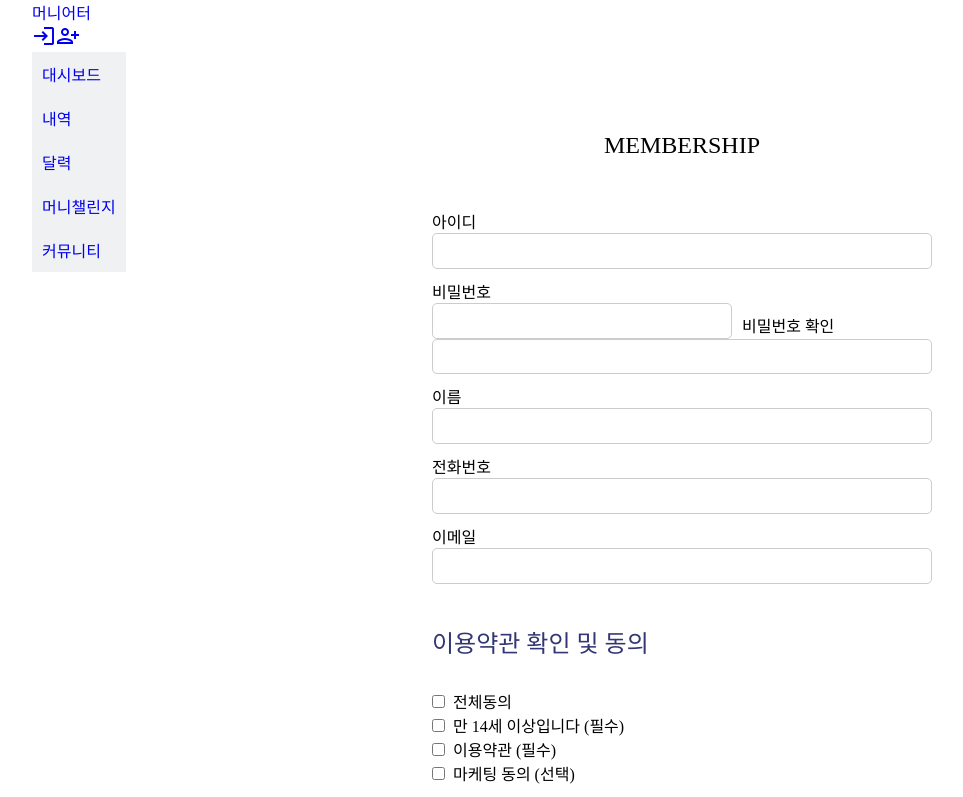
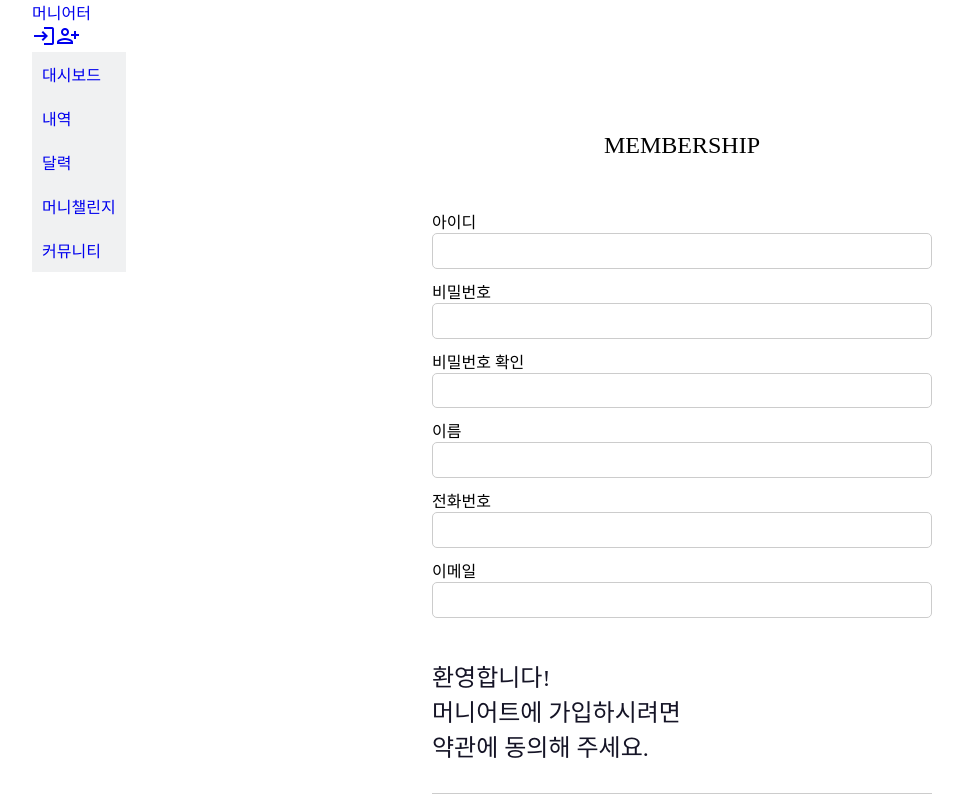
Before and after one commit to heohzit/moniet_web, a React (Create React App) app in the folder moniet_web_front/: page /join in a window 1280 px wide. Shown: the top 797 px of the page, without its empty margins (8-971 px from the left). Built offline with nearby package versions, Linux system fonts and the light colour scheme; a web font is replaced by a local one; what quill-image-resize-module-react would draw is missing.

Commit message:
이용약관 동의 수정중

```diff
--- a/moniet_web_front/src/component/member/AgreeBox.js
+++ b/moniet_web_front/src/component/member/AgreeBox.js
@@ -60,7 +60,13 @@ const AgreeBox = () => {
 
   return (
     <div className="agree-box-wrap">
-      <div className="agree-box-title">이용약관 확인 및 동의</div>
+      <div className="agree-box-title">
+        환영합니다!
+        <br />
+        머니어트에 가입하시려면
+        <br />
+        약관에 동의해 주세요.
+        </div>
       <div className="agree-box-content">
         <form method="post" action="">
           <div>
--- a/moniet_web_front/src/component/member/agreeBox.css
+++ b/moniet_web_front/src/component/member/agreeBox.css
@@ -6,7 +6,8 @@
   font-size: 24px;
   font-family: ns-b;
   padding: 30px 0px;
-  color: #323673;
+  color: #151426;
+  border-bottom: 1px solid #ccc;
 }
 .next-button {
   width: 100%;
--- a/moniet_web_front/src/component/member/myinfo.css
+++ b/moniet_web_front/src/component/member/myinfo.css
@@ -1,7 +1,7 @@
 .pw-wrap{
     overflow: hidden;
 }
-#memberPw{
+.pw-wrap input{
     float: left;
     width: 60%;
     margin-right: 10px;
```
